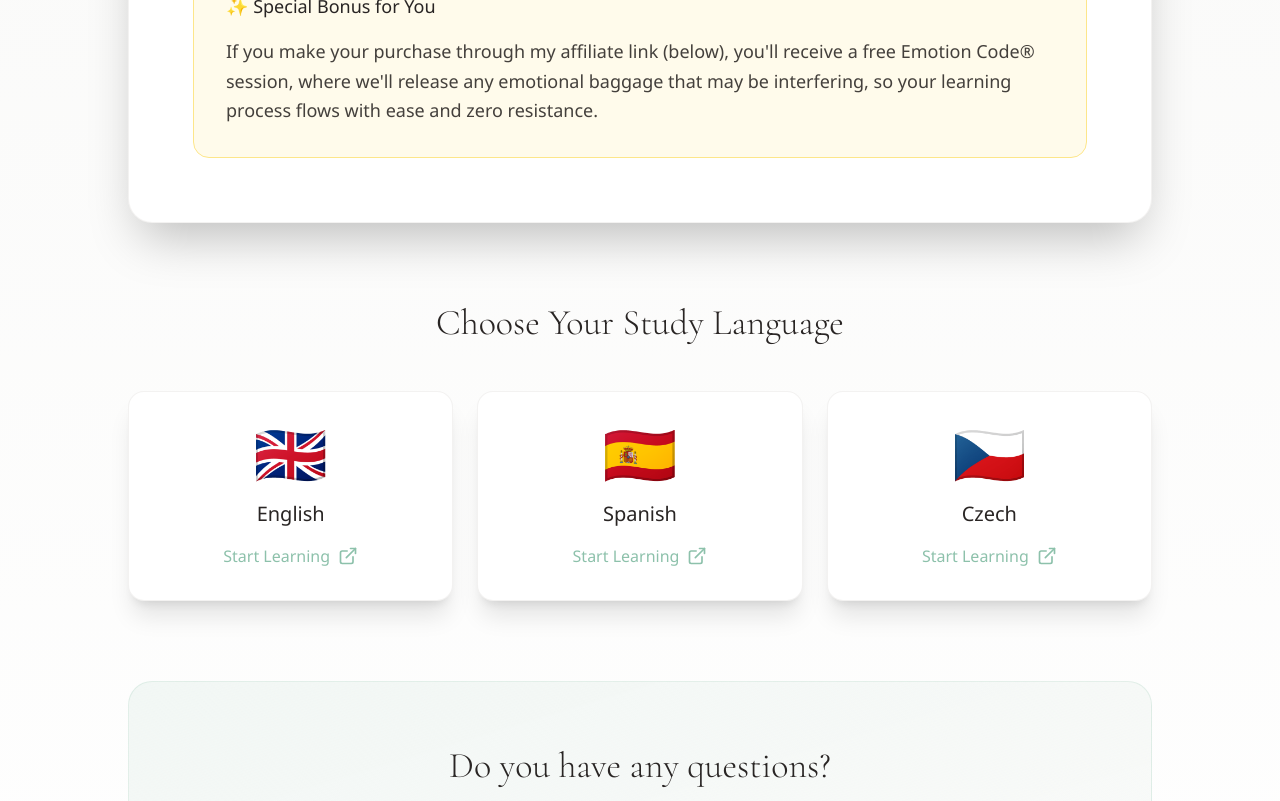
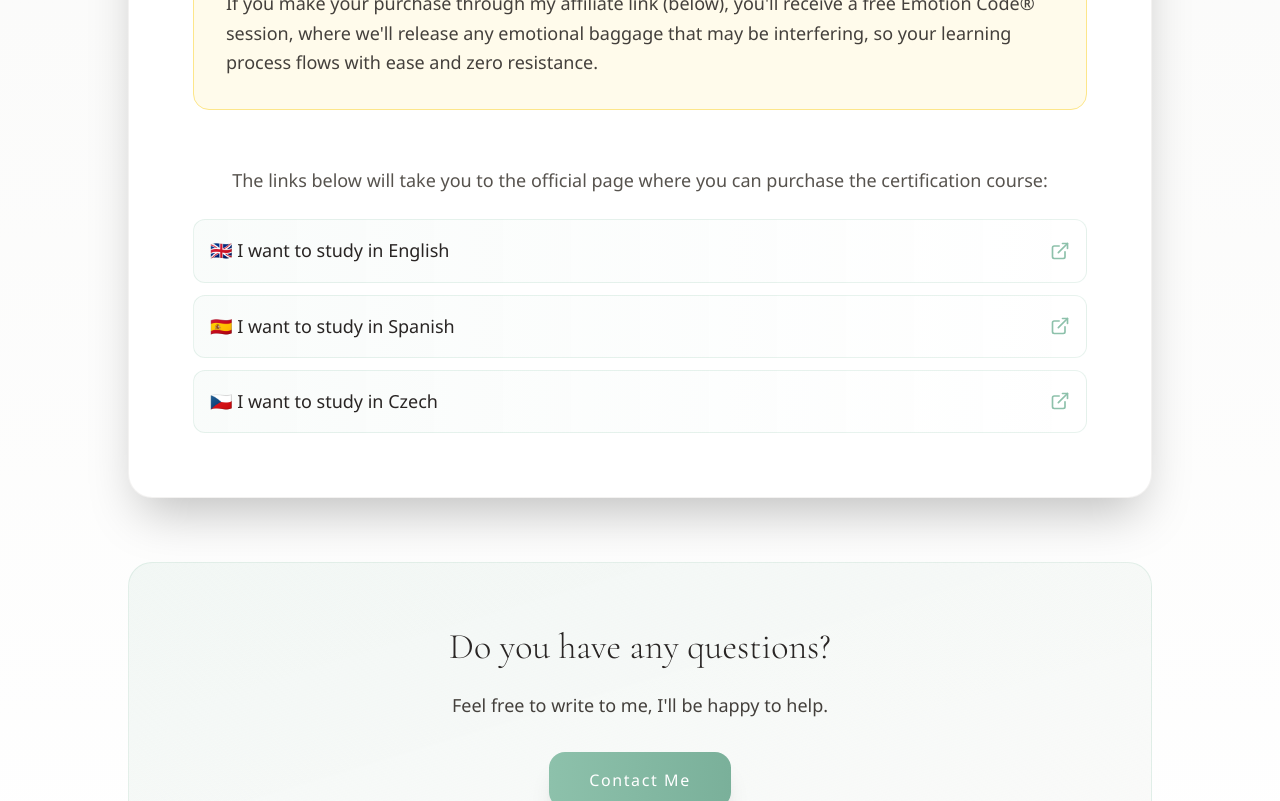
Before and after one commit to noirpraxis-dotcom/luis-virrueta-web, a React (Vite) app: page /courses in a window 1280 px wide. Shown: the part 1520-2321 px from the top of the page. Built offline with nearby package versions, Linux system fonts and the light colour scheme.

Commit message:
Courses: contenido más arriba, enlaces directos simples + Store con imágenes reales

```diff
--- a/src/components/Store.jsx
+++ b/src/components/Store.jsx
@@ -148,26 +148,25 @@ const Store = () => {
             >
               {/* Imagen */}
               <div className="relative aspect-[16/9] overflow-hidden">
-                <div className="absolute inset-0 bg-gradient-to-br from-amber-100 to-stone-200" />
-                <motion.div
+                <motion.img
+                  src={product.image}
+                  alt={product.name}
                   whileHover={{ scale: 1.05 }}
                   transition={{ duration: 0.6 }}
-                  className="relative h-full flex items-center justify-center"
-                >
-                  <div className="text-center p-8">
-                    <div className="w-20 h-20 mx-auto mb-3 bg-amber-600/10 rounded-full flex items-center justify-center">
-                      <svg className="w-10 h-10 text-amber-600" fill="none" viewBox="0 0 24 24" stroke="currentColor">
-                        <path strokeLinecap="round" strokeLinejoin="round" strokeWidth={1.5} d="M13 10V3L4 14h7v7l9-11h-7z" />
-                      </svg>
-                    </div>
-                    <p className="text-stone-500 text-sm tracking-wider" style={{ fontFamily: 'Gotham, sans-serif' }}>
+                  className="absolute inset-0 w-full h-full object-cover"
+                />
+
+                {/* Overlay en hover */}
+                <div className="absolute inset-0 bg-gradient-to-t from-black/60 via-black/20 to-transparent opacity-0 group-hover:opacity-100 transition-opacity duration-500" />
+
+                {/* Category badge overlay */}
+                <div className="absolute inset-0 flex items-center justify-center opacity-0 group-hover:opacity-100 transition-opacity duration-500">
+                  <div className="bg-white/95 backdrop-blur-sm px-6 py-3 rounded-full">
+                    <p className="text-stone-700 text-sm font-medium tracking-wider" style={{ fontFamily: 'Gotham, sans-serif' }}>
                       {product.category}
                     </p>
                   </div>
-                </motion.div>
-
-                {/* Overlay en hover */}
-                <div className="absolute inset-0 bg-gradient-to-t from-black/60 via-black/20 to-transparent opacity-0 group-hover:opacity-100 transition-opacity duration-500" />
+                </div>
 
                 {/* Badge de duración */}
                 <div className="absolute top-4 right-4 bg-white/90 backdrop-blur-sm px-4 py-2 rounded-full">
--- a/src/pages/CoursesPage.jsx
+++ b/src/pages/CoursesPage.jsx
@@ -107,16 +107,16 @@ const CoursesPage = () => {
         </div>
       </section>
 
-      {/* Main Content */}
-      <section className="py-20 lg:py-32 px-6 lg:px-20">
+      {/* Main Content - Moved higher and simplified */}
+      <section className="py-12 lg:py-20 px-6 lg:px-20">
         <div className="max-w-5xl mx-auto">
-          {/* Emotion Code Certification Section */}
+          {/* Emotion Code Certification Section - Now more prominent */}
           <motion.div
             initial={{ opacity: 0, y: 30 }}
             whileInView={{ opacity: 1, y: 0 }}
             viewport={{ once: true }}
             transition={{ duration: 0.8 }}
-            className="mb-20"
+            className="mb-16"
           >
             <div className="bg-white rounded-3xl shadow-2xl border border-stone-200/50 overflow-hidden">
               <div className="p-10 lg:p-16">
@@ -146,53 +146,53 @@ const CoursesPage = () => {
                     <p className="text-stone-800 font-medium mb-4">{t('courses.emotionCode.bonus.title')}</p>
                     <p>{t('courses.emotionCode.bonus.description')}</p>
                   </div>
+
+                  {/* Direct Links - Simple and Elegant */}
+                  <div className="pt-8 space-y-4">
+                    <p className="text-center text-stone-600 font-medium mb-6">
+                      The links below will take you to the official page where you can purchase the certification course:
+                    </p>
+                    <div className="space-y-3">
+                      <motion.a
+                        href="https://discoverhealing.com/product/the-emotion-code-certification-program/ref/p65hl/"
+                        target="_blank"
+                        rel="noopener noreferrer"
+                        whileHover={{ x: 5 }}
+                        className="flex items-center justify-between p-4 bg-gradient-to-r from-[#8dc1ab]/5 to-transparent rounded-xl hover:from-[#8dc1ab]/10 transition-all duration-300 border border-[#8dc1ab]/20 hover:border-[#8dc1ab]/40"
+                      >
+                        <span className="text-stone-800 font-medium" style={{ fontFamily: 'Gotham, sans-serif' }}>
+                          🇬🇧 I want to study in English
+                        </span>
+                        <ExternalLink className="w-5 h-5 text-[#8dc1ab]" />
+                      </motion.a>
+                      <motion.a
+                        href="https://discoverhealing.com/es/product/the-emotion-code-certification-program/ref/p65hl/"
+                        target="_blank"
+                        rel="noopener noreferrer"
+                        whileHover={{ x: 5 }}
+                        className="flex items-center justify-between p-4 bg-gradient-to-r from-[#8dc1ab]/5 to-transparent rounded-xl hover:from-[#8dc1ab]/10 transition-all duration-300 border border-[#8dc1ab]/20 hover:border-[#8dc1ab]/40"
+                      >
+                        <span className="text-stone-800 font-medium" style={{ fontFamily: 'Gotham, sans-serif' }}>
+                          🇪🇸 I want to study in Spanish
+                        </span>
+                        <ExternalLink className="w-5 h-5 text-[#8dc1ab]" />
+                      </motion.a>
+                      <motion.a
+                        href="https://myablefy.com/epl/SpJyVrJhMzhWVF_V5jxx"
+                        target="_blank"
+                        rel="noopener noreferrer"
+                        whileHover={{ x: 5 }}
+                        className="flex items-center justify-between p-4 bg-gradient-to-r from-[#8dc1ab]/5 to-transparent rounded-xl hover:from-[#8dc1ab]/10 transition-all duration-300 border border-[#8dc1ab]/20 hover:border-[#8dc1ab]/40"
+                      >
+                        <span className="text-stone-800 font-medium" style={{ fontFamily: 'Gotham, sans-serif' }}>
+                          🇨🇿 I want to study in Czech
+                        </span>
+                        <ExternalLink className="w-5 h-5 text-[#8dc1ab]" />
+                      </motion.a>
+                    </div>
+                  </div>
                 </div>
               </div>
-            </div>
-          </motion.div>
-
-          {/* Course Links Section */}
-          <motion.div
-            initial={{ opacity: 0, y: 30 }}
-            whileInView={{ opacity: 1, y: 0 }}
-            viewport={{ once: true }}
-            transition={{ duration: 0.8, delay: 0.2 }}
-            className="mb-20"
-          >
-            <h3
-              className="text-3xl lg:text-4xl font-light text-stone-800 mb-12 text-center"
-              style={{ fontFamily: 'Cormorant Garamond, serif' }}
-            >
-              {t('courses.links.title')}
-            </h3>
-
-            <div className="grid grid-cols-1 md:grid-cols-3 gap-6">
-              {currentLinks.map((link, index) => (
-                <motion.a
-                  key={index}
-                  href={link.url}
-                  target="_blank"
-                  rel="noopener noreferrer"
-                  initial={{ opacity: 0, y: 20 }}
-                  whileInView={{ opacity: 1, y: 0 }}
-                  viewport={{ once: true }}
-                  transition={{ duration: 0.6, delay: index * 0.1 }}
-                  whileHover={{ y: -5, scale: 1.02 }}
-                  className="group bg-white rounded-2xl shadow-xl hover:shadow-2xl border border-stone-200/50 hover:border-[#8dc1ab]/30 transition-all duration-500 p-8 text-center"
-                >
-                  <div className="text-6xl mb-4">{link.flag}</div>
-                  <h4
-                    className="text-xl font-medium text-stone-800 mb-4"
-                    style={{ fontFamily: 'Gotham, sans-serif' }}
-                  >
-                    {link.language}
-                  </h4>
-                  <div className="flex items-center justify-center gap-2 text-[#8dc1ab] group-hover:text-[#7ab09a] transition-colors">
-                    <span style={{ fontFamily: 'Gotham, sans-serif' }}>{t('courses.links.button')}</span>
-                    <ExternalLink className="w-5 h-5" />
-                  </div>
-                </motion.a>
-              ))}
             </div>
           </motion.div>
 
```
